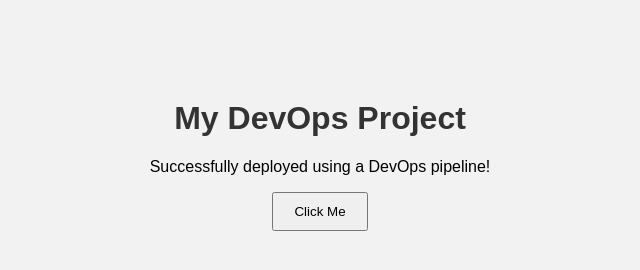
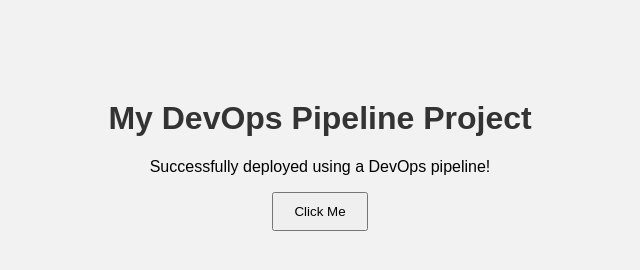
Before and after one commit to khushinjagad/lab11, a plain HTML site: page index.html in a window 1280 px wide. Shown: the whole page, without its empty margins (320-960 px from the left). Drawn offline with Linux system fonts and the light colour scheme.

Commit message:
Updated website

```diff
--- a/index.html
+++ b/index.html
@@ -6,7 +6,7 @@
 </head>
 <body>
 
-    <h1>My DevOps Project</h1>
+    <h1>My DevOps Pipeline Project</h1>
     <p>Successfully deployed using a DevOps pipeline!</p>
 
     <button onclick="showMessage()">Click Me</button>
```
Also changed, not shown: 1 other file.
